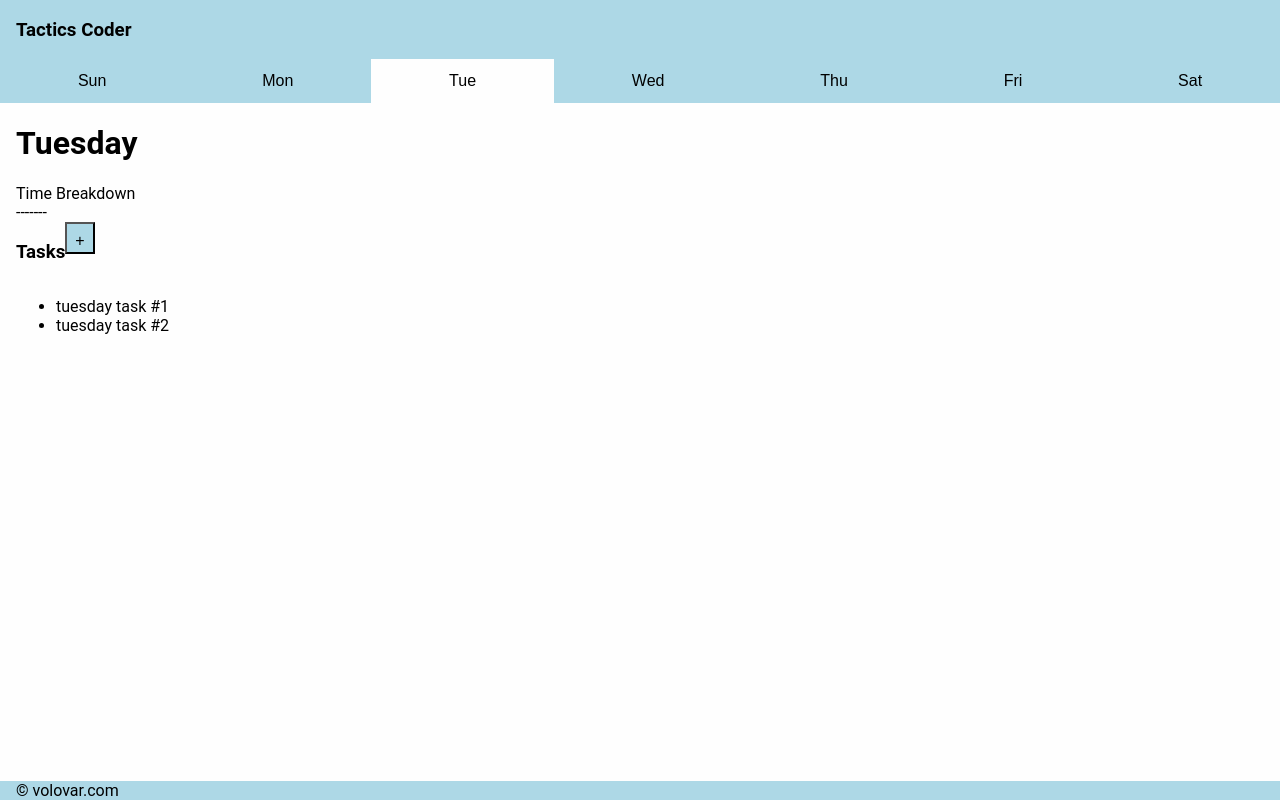
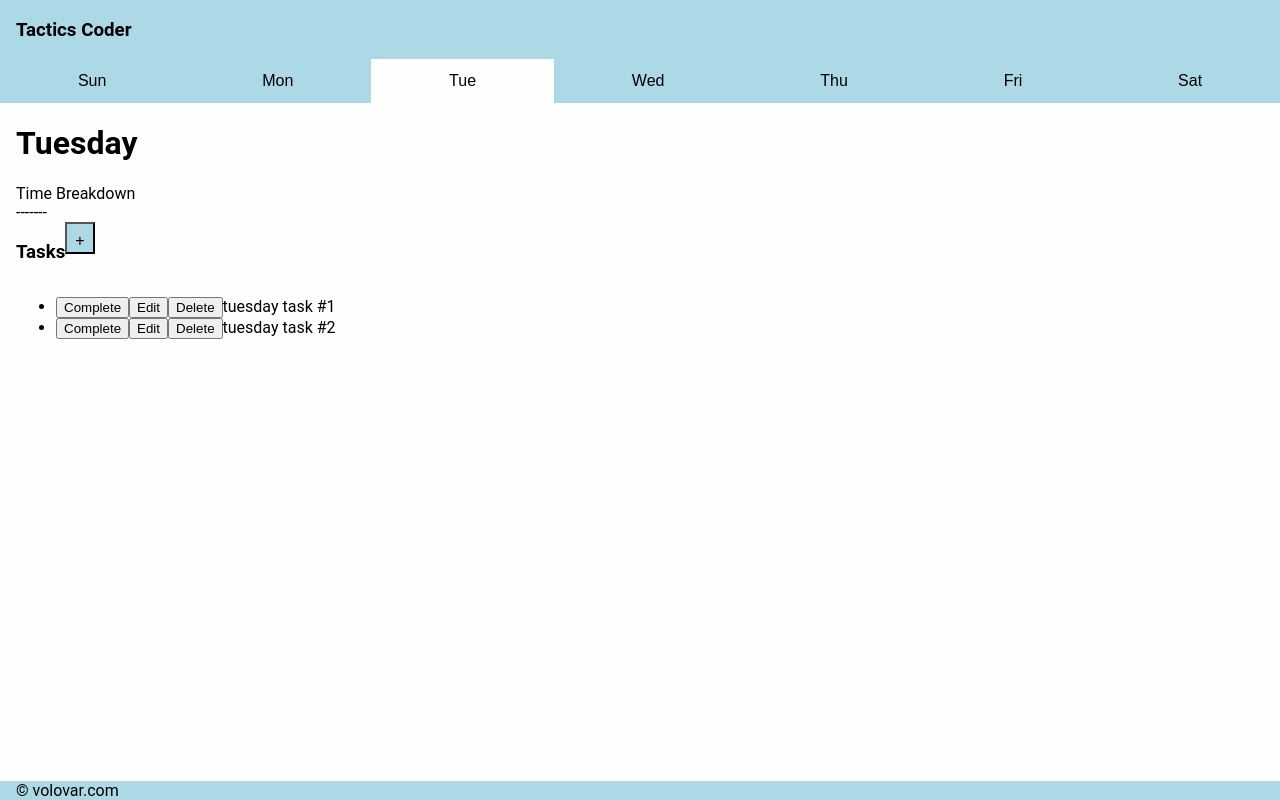
Before and after one commit to volovar/hack-tactics, a React app: page / in a window 1280 px wide. Built offline with nearby package versions, Linux system fonts and the light colour scheme.

Commit message:
[TCTCS | 062019] Added Task Editing And Deleting
Added the ability to edit or delete tasks.
Adding, editing, and deleting tasks update local storage to persist
tasks.

```diff
--- a/src/components/App/App.js
+++ b/src/components/App/App.js
@@ -1,8 +1,8 @@
 import React from "react";
 import DayView from "components/DayView/DayView";
 import styles from "./app.styles";
-import { TaskProvider } from "contexts/TaskProvider";
-import { DayProvider } from "contexts/DayProvider";
+import { TaskProvider } from "contexts/TaskContext";
+import { DayProvider } from "contexts/DayContext";
 
 const App = () => (
     <TaskProvider>
--- a/src/components/Day/Day.js
+++ b/src/components/Day/Day.js
@@ -1,6 +1,6 @@
 import React from "react";
 import { css } from "emotion";
-import { useDayDispatch } from "contexts/DayProvider";
+import { useDayDispatch } from "contexts/DayContext";
 
 const Day = ({ abbr, dayInt, isActive, name }) => {
     const dispatch = useDayDispatch();
--- a/src/components/DayView/DayView.js
+++ b/src/components/DayView/DayView.js
@@ -1,7 +1,7 @@
 import React, { Component } from "react";
 import Day from "components/Day/Day";
 import TaskView from "components/TaskView/TaskView";
-import { useDayState } from "contexts/DayProvider";
+import { useDayState } from "contexts/DayContext";
 import styles from "./day-view.styles";
 
 const days = [
--- a/src/components/Task/Task.js
+++ b/src/components/Task/Task.js
@@ -1,5 +1,48 @@
-import React from "react";
+import React, { useState } from "react";
+import TaskEditor from "components/TaskEditor/TaskEditor";
+import { useTaskDispatch } from "contexts/TaskContext";
+import { css } from "emotion";
 
-const Task = ({ task }) => <li>{task.name}</li>;
+const Task = ({ task }) => {
+    const dispatch = useTaskDispatch();
+    const [isEditing, setIsEditing] = useState(false);
+
+    const handleClick = () => {
+        setIsEditing(true);
+    };
+
+    const handleCancel = () => {
+        setIsEditing(false);
+    };
+
+    const handleDelete = () => {
+        dispatch({ type: "DELETE", task });
+    };
+
+    return (
+        <li>
+            {isEditing ? (
+                <TaskEditor handleCancel={handleCancel} editTask={task} />
+            ) : (
+                <>
+                    <button>{task.done ? "Re-open" : "Complete"}</button>
+                    <button onClick={handleClick}>Edit</button>
+                    <button onClick={handleDelete}>Delete</button>
+                    <span
+                        className={
+                            task.done
+                                ? css`
+                                      text-decoration: line-through;
+                                  `
+                                : undefined
+                        }
+                    >
+                        {task.name}
+                    </span>
+                </>
+            )}
+        </li>
+    );
+};
 
 export default Task;
--- a/src/components/TaskNew/TaskNew.js
+++ b/src/components/TaskEditor/TaskEditor.js
@@ -1,6 +1,6 @@
 import React, { useState } from "react";
-import { useTaskDispatch } from "contexts/TaskProvider";
-import { useDayState } from "contexts/DayProvider";
+import { useTaskDispatch } from "contexts/TaskContext";
+import { useDayState } from "contexts/DayContext";
 import { css } from "emotion";
 
 const taskNewStyle = css`
@@ -30,19 +30,25 @@ const inputLabelStyle = css`
     display: block;
 `;
 
-const TaskNew = ({ cancelAddNew }) => {
+const TaskEditor = ({ handleCancel, editTask = null }) => {
     const dispatch = useTaskDispatch();
     const { currentDay } = useDayState();
-    const [task, setTask] = useState({
-        name: "New Task",
-        recurring: false,
-        complete: false,
-        time: null
-    });
+    const [task, setTask] = useState(
+        editTask || {
+            name: "New Task",
+            recurring: false,
+            complete: false,
+            time: null
+        }
+    );
     const [hasTime, setHasTime] = useState(false);
 
-    const handleClick = () => {
-        dispatch({ type: "add", task: { ...task, day: currentDay } });
+    const handleAddClick = () => {
+        dispatch({ type: "CREATE", task: { ...task, day: currentDay } });
+    };
+
+    const handleUpdateClick = () => {
+        dispatch({ type: "UPDATE", task: { ...task } });
     };
 
     const handleNameChange = e => {
@@ -107,11 +113,15 @@ const TaskNew = ({ cancelAddNew }) => {
             )}
 
             <div>
-                <button onClick={handleClick}>Add</button>
-                <button onClick={cancelAddNew}>Cancel</button>
+                {editTask ? (
+                    <button onClick={handleUpdateClick}>Update</button>
+                ) : (
+                    <button onClick={handleAddClick}>Add</button>
+                )}
+                <button onClick={handleCancel}>Cancel</button>
             </div>
         </div>
     );
 };
 
-export default TaskNew;
+export default TaskEditor;
--- a/src/components/TaskList/TaskList.js
+++ b/src/components/TaskList/TaskList.js
@@ -1,15 +1,16 @@
 import React from "react";
 import Task from "components/Task/Task";
-import { useTaskState } from "contexts/TaskProvider";
-import { useDayState } from "contexts/DayProvider";
+import { useTaskState } from "contexts/TaskContext";
+import { useDayState } from "contexts/DayContext";
 
 const TaskList = () => {
     const { tasks } = useTaskState();
     const { currentDay } = useDayState();
+    const filteredTasks = tasks.filter(task => task.day === currentDay);
 
-    return tasks[currentDay] ? (
+    return filteredTasks ? (
         <ul>
-            {tasks[currentDay].map((task, i) => (
+            {filteredTasks.map((task, i) => (
                 <Task key={`task-${i}`} task={task} />
             ))}
         </ul>
--- a/src/components/TaskView/TaskView.js
+++ b/src/components/TaskView/TaskView.js
@@ -1,6 +1,6 @@
 import React, { useState } from "react";
 import TaskList from "components/TaskList/TaskList";
-import TaskNew from "components/TaskNew/TaskNew";
+import TaskEditor from "components/TaskEditor/TaskEditor";
 import { css } from "emotion";
 
 const buttonStyle = css`
@@ -40,8 +40,8 @@ const TaskView = () => {
                     +
                 </button>
             </div>
-            <TaskList addNew={addNew} cancelAddNew={cancelAddNew} />
-            {addNew && <TaskNew cancelAddNew={cancelAddNew} />}
+            <TaskList />
+            {addNew && <TaskEditor handleCancel={cancelAddNew} />}
         </div>
     );
 };
--- /dev/null
+++ b/src/contexts/TaskContext.js
@@ -0,0 +1,91 @@
+import React, { createContext, useContext, useReducer } from "react";
+
+const TaskStateContext = createContext();
+const TaskDispatchContext = createContext();
+
+// Temp task data
+const tasks = JSON.parse(window.localStorage.getItem("tasks")) || [
+    { _id: 0, name: "sunday task #1", day: 0, done: false },
+    { _id: 1, name: "sunday task #2", day: 0, done: true },
+    { _id: 2, name: "monday task #1", day: 1, done: false },
+    { _id: 3, name: "tuesday task #1", day: 2, done: false },
+    { _id: 4, name: "tuesday task #2", day: 2, done: false },
+    { _id: 5, name: "wednesday task #1", day: 3, done: false },
+    { _id: 6, name: "wednesday task #2", day: 3, done: false },
+    { _id: 7, name: "wednesday task #3", day: 3, done: false },
+    { _id: 8, name: "thursday task #1", day: 4, done: false },
+    { _id: 9, name: "thursday task #2", day: 4, done: true },
+    { _id: 10, name: "thursday task #3", day: 4, done: true },
+    { _id: 11, name: "friday task #1", day: 5, done: false },
+    { _id: 12, name: "saturday task #1", day: 6, done: false }
+];
+let idCount = tasks.length;
+
+const taskReducer = (state, action) => {
+    switch (action.type) {
+        case "CREATE": {
+            const { tasks } = state;
+            idCount++;
+            tasks.push({ ...action.task, _id: idCount });
+
+            window.localStorage.setItem("tasks", JSON.stringify(tasks));
+            return { tasks };
+        }
+        case "UPDATE": {
+            const { tasks } = state;
+            let taskIndex = tasks.findIndex(
+                task => task._id === action.task._id
+            );
+
+            const newTasks = [...tasks];
+            newTasks.splice(tasks.indexOf(taskIndex), 1, action.task);
+
+            window.localStorage.setItem("tasks", JSON.stringify(newTasks));
+            return { tasks: newTasks };
+        }
+        case "DELETE": {
+            const { tasks } = state;
+            const newTasks = tasks.filter(task => task._id !== action.task._id);
+
+            window.localStorage.setItem("tasks", JSON.stringify(newTasks));
+            return { tasks: newTasks };
+        }
+        default: {
+            throw new Error(`Unhandled action type: ${action.type}`);
+        }
+    }
+};
+
+const TaskProvider = ({ children }) => {
+    const [state, setTasks] = useReducer(taskReducer, { tasks });
+
+    return (
+        <TaskStateContext.Provider value={state}>
+            <TaskDispatchContext.Provider value={setTasks}>
+                {children}
+            </TaskDispatchContext.Provider>
+        </TaskStateContext.Provider>
+    );
+};
+
+const useTaskState = () => {
+    const context = useContext(TaskStateContext);
+
+    if (typeof context === "undefined") {
+        throw new Error("useTaskState must be used with a TaskProvider");
+    }
+
+    return context;
+};
+
+const useTaskDispatch = () => {
+    const context = useContext(TaskDispatchContext);
+
+    if (typeof context === "undefined") {
+        throw new Error("useTaskDispatch must be used with a TaskProvider");
+    }
+
+    return context;
+};
+
+export { TaskProvider, useTaskDispatch, useTaskState };
--- a/src/contexts/TaskProvider.js
+++ /dev/null
@@ -1,75 +0,0 @@
-import React, { createContext, useContext, useReducer } from "react";
-
-const TaskStateContext = createContext();
-const TaskDispatchContext = createContext();
-
-const tasks = [
-    [{ name: "sunday task #1" }, { name: "sunday task #2" }],
-    [{ name: "monday task #1" }],
-    [{ name: "tuesday task #1" }, { name: "tuesday task #2" }],
-    [
-        { name: "wednesday task #1" },
-        { name: "wednesday task #2" },
-        { name: "wednesday task #3" }
-    ],
-    [{ name: "thursday task #1" }],
-    [{ name: "friday task #1" }],
-    [{ name: "saturday task #1" }]
-];
-
-// const addTask = task => {
-//     let newTasks = [...this.state.tasks];
-//     newTasks[this.state.currentDay].push(task);
-//     this.setState({ tasks: newTasks });
-// };
-
-const taskReducer = (state, action) => {
-    switch (action.type) {
-        case "add": {
-            const newTasks = [...state.tasks];
-            newTasks[action.task.day].push(action.task);
-
-            return { tasks: newTasks };
-        }
-        case "remove": {
-            return "";
-        }
-        default: {
-            throw new Error(`Unhandled action type: ${action.type}`);
-        }
-    }
-};
-
-const TaskProvider = ({ children }) => {
-    const [state, setTasks] = useReducer(taskReducer, { tasks });
-
-    return (
-        <TaskStateContext.Provider value={state}>
-            <TaskDispatchContext.Provider value={setTasks}>
-                {children}
-            </TaskDispatchContext.Provider>
-        </TaskStateContext.Provider>
-    );
-};
-
-const useTaskState = () => {
-    const context = useContext(TaskStateContext);
-
-    if (typeof context === "undefined") {
-        throw new Error("useTaskState must be used with a TaskProvider");
-    }
-
-    return context;
-};
-
-const useTaskDispatch = () => {
-    const context = useContext(TaskDispatchContext);
-
-    if (typeof context === "undefined") {
-        throw new Error("useTaskDispatch must be used with a TaskProvider");
-    }
-
-    return context;
-};
-
-export { TaskProvider, useTaskDispatch, useTaskState };
```
Also changed, not shown: src/contexts/DayContext.js (renamed from src/contexts/DayProvider.js), 1 other file (tests, documents, lock files or other folders).
